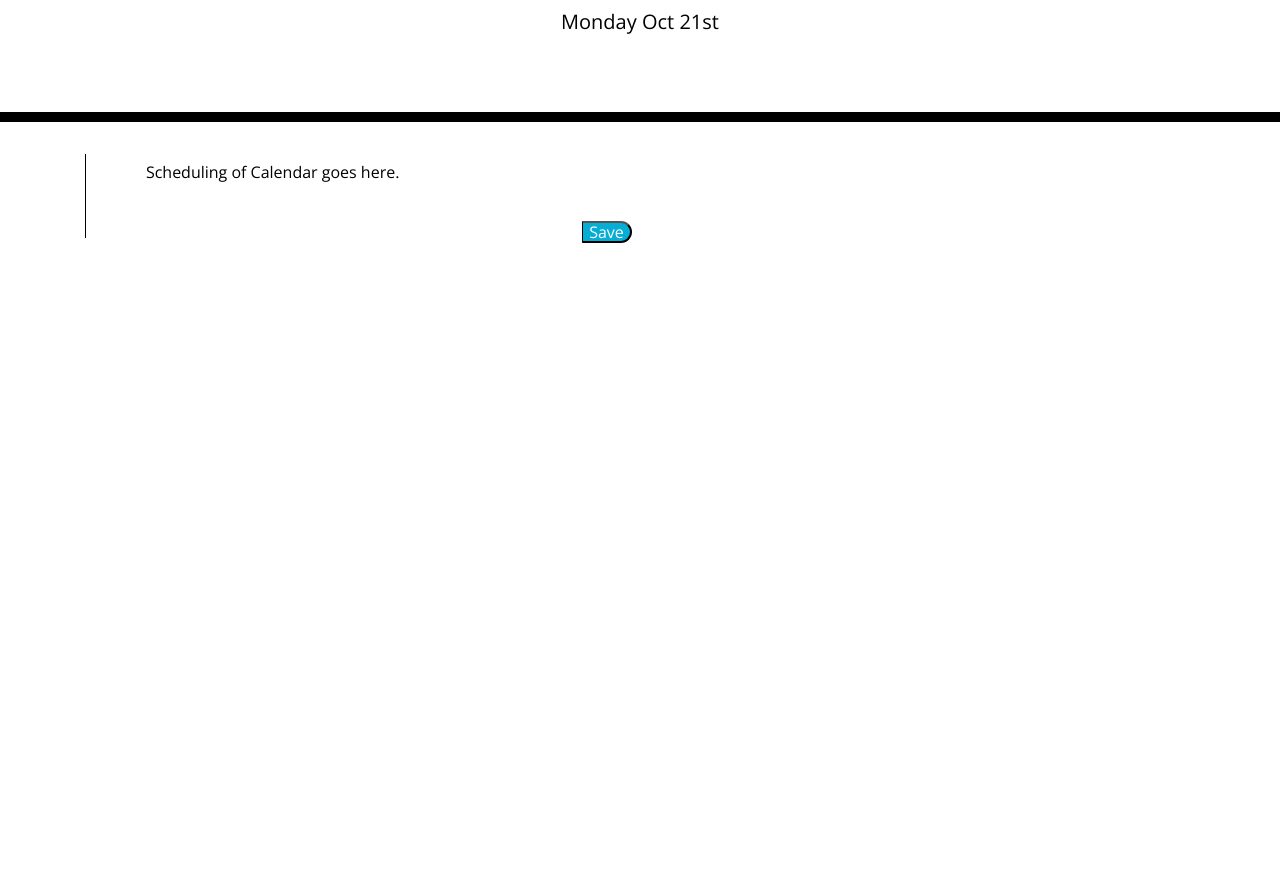
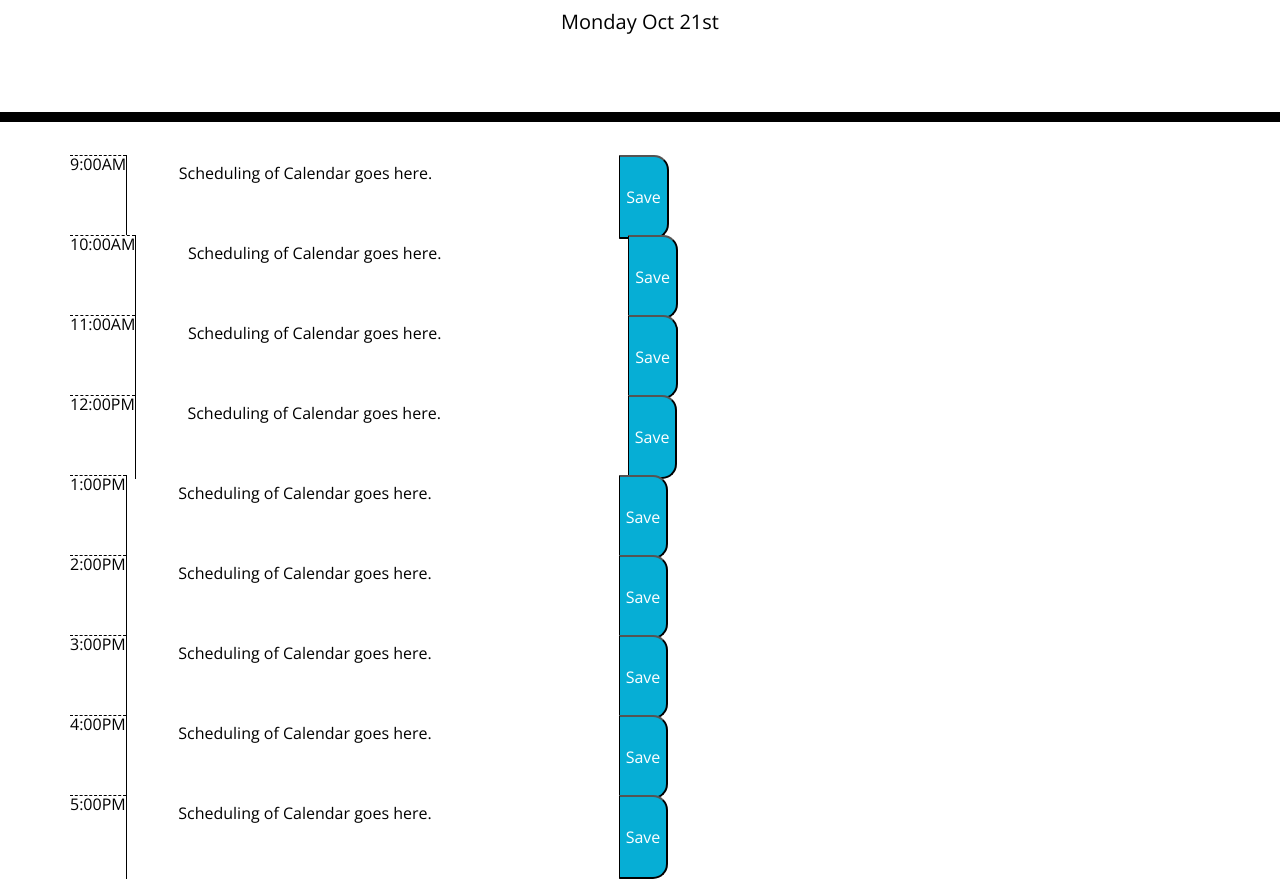
Before and after one commit to compedude29/Homework-5, a plain HTML site: page index.html in a window 1280 px wide. Shown: the part 182-1061 px from the top of the page. Before the commit the page ends 800 px from the top, so only its background shows below. Drawn offline with nearby package versions, Linux system fonts and the light colour scheme.

Commit message:
rough calendar format

```diff
--- a/index.html
+++ b/index.html
@@ -21,7 +21,6 @@
     <link rel="stylesheet" href="style.css" />
     <script src="https://code.jquery.com/jquery-3.4.1.min.js"></script>
     <script src="https://cdnjs.cloudflare.com/ajax/libs/moment.js/2.24.0/moment.min.js"></script>
-    <script src="https://maxcdn.bootstrapcdn.com/bootstrap/3.4.0/js/bootstrap.min.js"></script>
     <title>Work Day Scheduler</title>
   </head>
 
@@ -32,11 +31,74 @@
       <p id="currentDay" class="lead"></p>
     </header>
     <div class="container">
-        <!-- Timeblocks go here -->
+      <!-- Timeblocks go here -->
+
+      <div class="row">
+        <div class ="hour">9:00AM</div>
         <textarea rows="4" cols="50">
-            Scheduling of Calendar goes here.
+          Scheduling of Calendar goes here.
         </textarea>
-        <button class="saveBtn"><span class="glyphicon glyphicon-floppy-disk">Save</span></button>
+        <button class="saveBtn">Save</button>
+      </div>
+      <div class="row">
+        <div class ="hour">10:00AM</div>
+        <textarea rows="4" cols="50">
+          Scheduling of Calendar goes here.
+        </textarea>
+        <button class="saveBtn">Save</button>
+      </div>
+      <div class="row">
+        <div class ="hour">11:00AM</div>
+        <textarea rows="4" cols="50">
+          Scheduling of Calendar goes here.
+        </textarea>
+        <button class="saveBtn">Save</button>
+      </div>
+      <div class="row">
+        <div class ="hour">12:00PM</div>
+        <textarea rows="4" cols="50">
+          Scheduling of Calendar goes here.
+        </textarea>
+        <button class="saveBtn">Save</button>
+      </div>
+      <div class="row">
+        <div class ="hour">1:00PM</div>
+        <textarea rows="4" cols="50">
+          Scheduling of Calendar goes here.
+        </textarea>
+        <button class="saveBtn">Save</button>
+      </div>
+      <div class="row">
+        <div class ="hour">2:00PM</div>
+        <textarea rows="4" cols="50">
+          Scheduling of Calendar goes here.
+        </textarea>
+        <button class="saveBtn">Save</button>
+      </div>
+      <div class="row">
+        <div class ="hour">3:00PM</div>
+        <textarea rows="4" cols="50">
+          Scheduling of Calendar goes here.
+        </textarea>
+        <button class="saveBtn">Save</button>
+      </div>
+      <div class="row">
+        <div class ="hour">4:00PM</div>
+        <textarea rows="4" cols="50">
+          Scheduling of Calendar goes here.
+        </textarea>
+        <button class="saveBtn">Save</button>
+      </div>
+      <div class="row">
+        <div class ="hour">5:00PM</div>
+        <textarea rows="4" cols="50">
+          Scheduling of Calendar goes here.
+        </textarea>
+        <button class="saveBtn">Save</button>
+      </div>
+
+
+
 
 
     </div>
@@ -47,6 +109,8 @@
     $("#currentDay").text(today + " " + date);
 
 
+
+
     </script>
 
 
```
